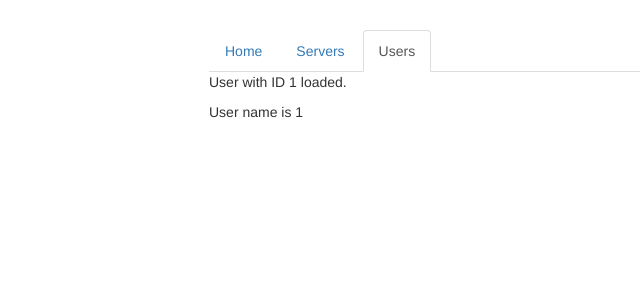
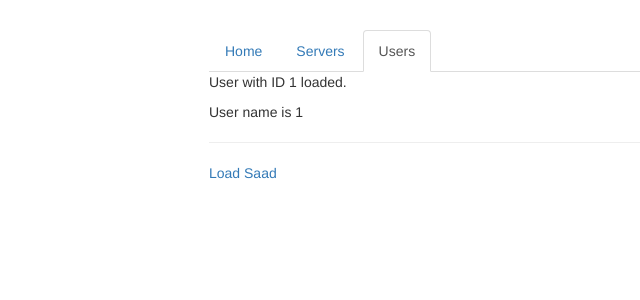
Before and after one commit to sohaibsalman/angular-training, an Angular app: page /users/1/1 in a window 1280 px wide. Shown: the top 300 px of the page, without its empty margins (56-696 px from the left). Built offline with nearby package versions, Linux system fonts and the light colour scheme.

Commit message:
Fetching Route Parameters Reactively

```diff
--- a/src/app/users/user/user.component.html
+++ b/src/app/users/user/user.component.html
@@ -1,2 +1,5 @@
 <p>User with ID {{ user.id }} loaded.</p>
 <p>User name is {{ user.name }}</p>
+<hr>
+<!-- Add a router link that will re-navigate to the same component with new data -->
+<a [routerLink]="['/users', '10', 'Saad']">Load Saad</a>
--- a/src/app/users/user/user.component.ts
+++ b/src/app/users/user/user.component.ts
@@ -1,5 +1,5 @@
 import { Component, OnInit } from '@angular/core';
-import { ActivatedRoute } from '@angular/router';
+import { ActivatedRoute, Params } from '@angular/router';
 
 @Component({
   selector: 'app-user',
@@ -16,6 +16,22 @@ export class UserComponent implements OnInit {
     this.user = {
       id: this.route.snapshot.params['id'], // get the id from route parameter
       name: this.route.snapshot.params['name'], // get the name from route parameter
-    };;
+    };
+
+    /**
+     * Example for reacting to parameters change in the component.
+     *
+     * If a component is re-navigated again from the component itself, angular will not
+     * call the ngOnit to initialize th component again. So, in order to update the data of
+     * the component rendered by re-navigating the component again, we need to listen
+     * to the observer.
+     *
+     * Note - if you are 100% sure that the component will not reloaded from within the component,
+     * then we don't need to subscribe. In all other cases, make sure to implement this in ngOnInit
+     * */
+    this.route.params.subscribe((params: Params) => {
+      this.user.id = params['id'];
+      this.user.name = params['name'];
+    });
   }
 }
```
